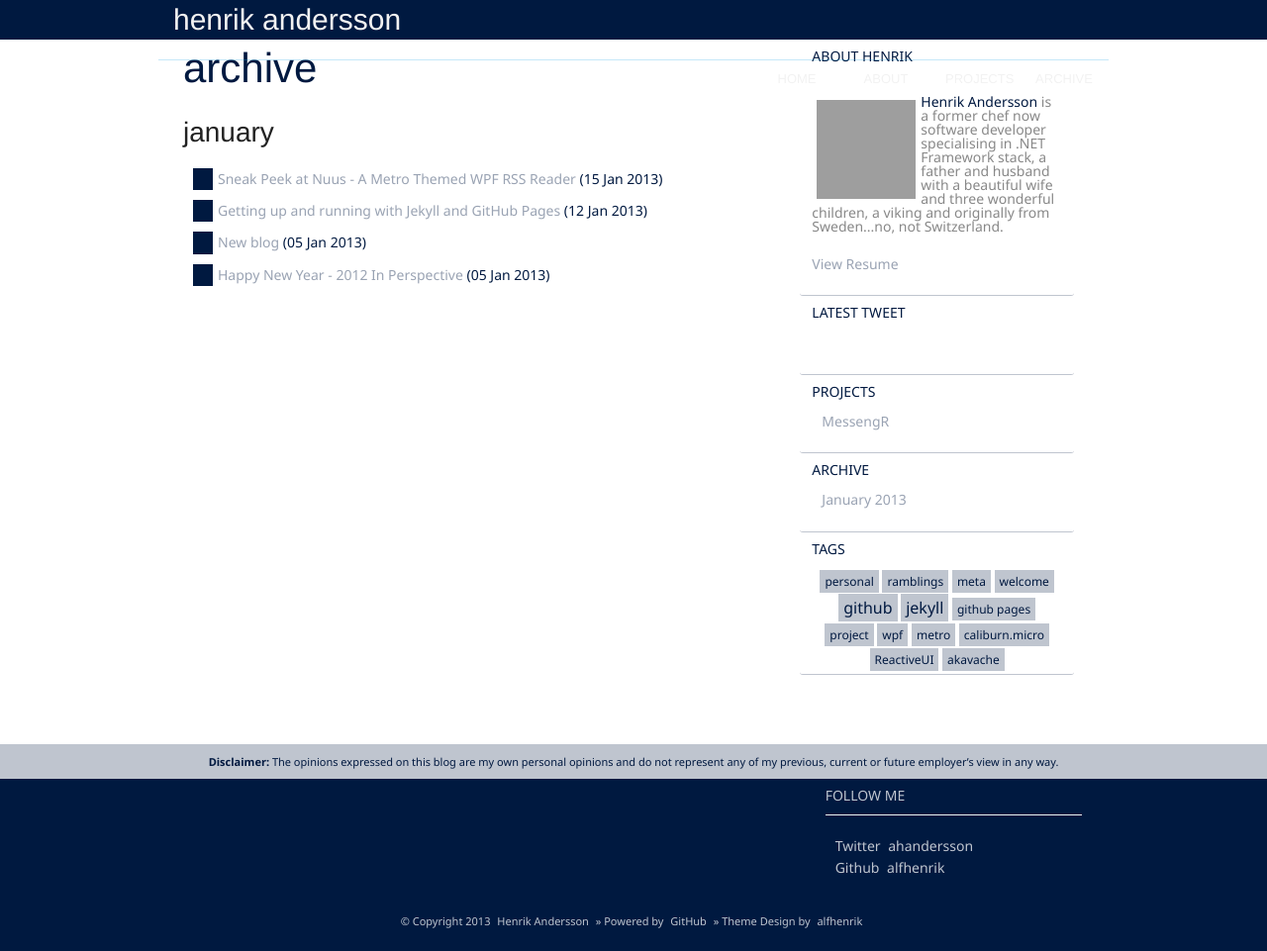
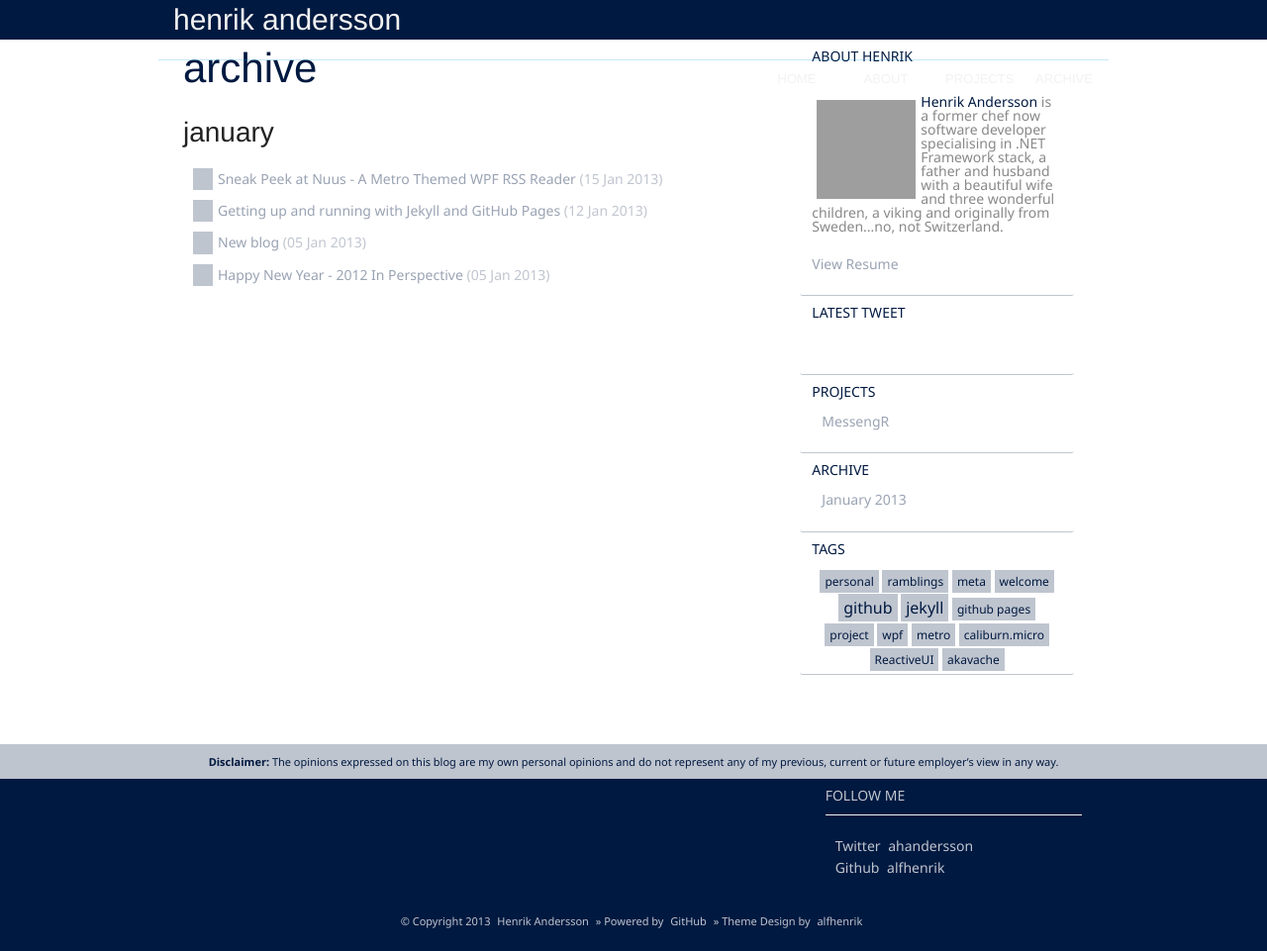
Before and after one commit to hnrkndrssn/hnrkndrssn.github.io, a Jekyll site: the page built from archive.html, in a window 1280 px wide and 961 px high. Shown: the whole window at 99% size. Built offline with Jekyll 4.4.1, drawn with Linux system fonts in a browser that asks for light colours; Markdown is read by kramdown in place of the engine named in the settings; grey boxes are pictures that could not be loaded.

Commit message:
and some more styles

```diff
--- a/stylesheets/styles.css
+++ b/stylesheets/styles.css
@@ -275,7 +275,7 @@ small {
 }
 
 #post ul li, #post ol li, #archive ul li, #tags-archive ul li {
-    border-left-color: rgba(0, 25, 64, 1);
+    border-left-color: rgba(0, 25, 64, 0.25);
     border-left-style: solid;
     border-left-width: 20px;
     margin: 10px;
@@ -283,7 +283,11 @@ small {
     display: block;
     list-style-position: inside;
     list-style-type: none;
-    color: rgba(0, 25, 64, 1);
+    color: rgba(0, 25, 64, 0.25);
+}
+
+#post ul li:hover, #post ol li:hover, #archive ul li:hover, #tags-archive ul li:hover {
+    border-left-color: rgba(0, 25, 64, 1);
 }
 
 #tagcloud{
```
